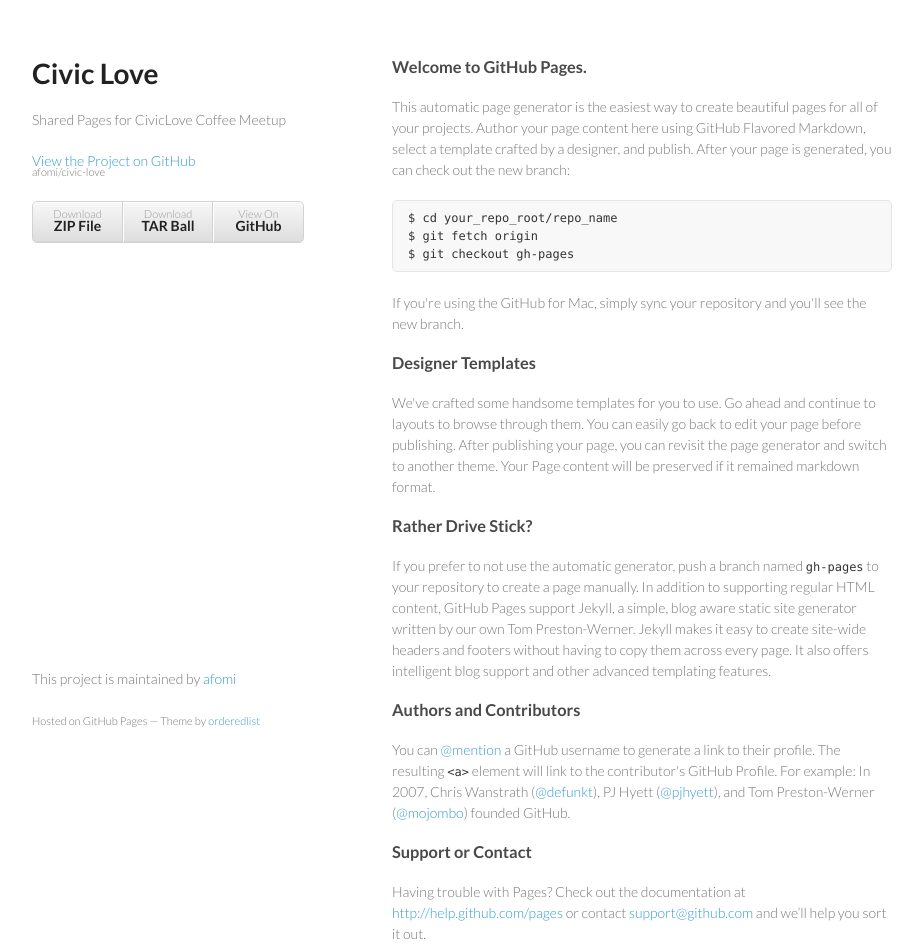
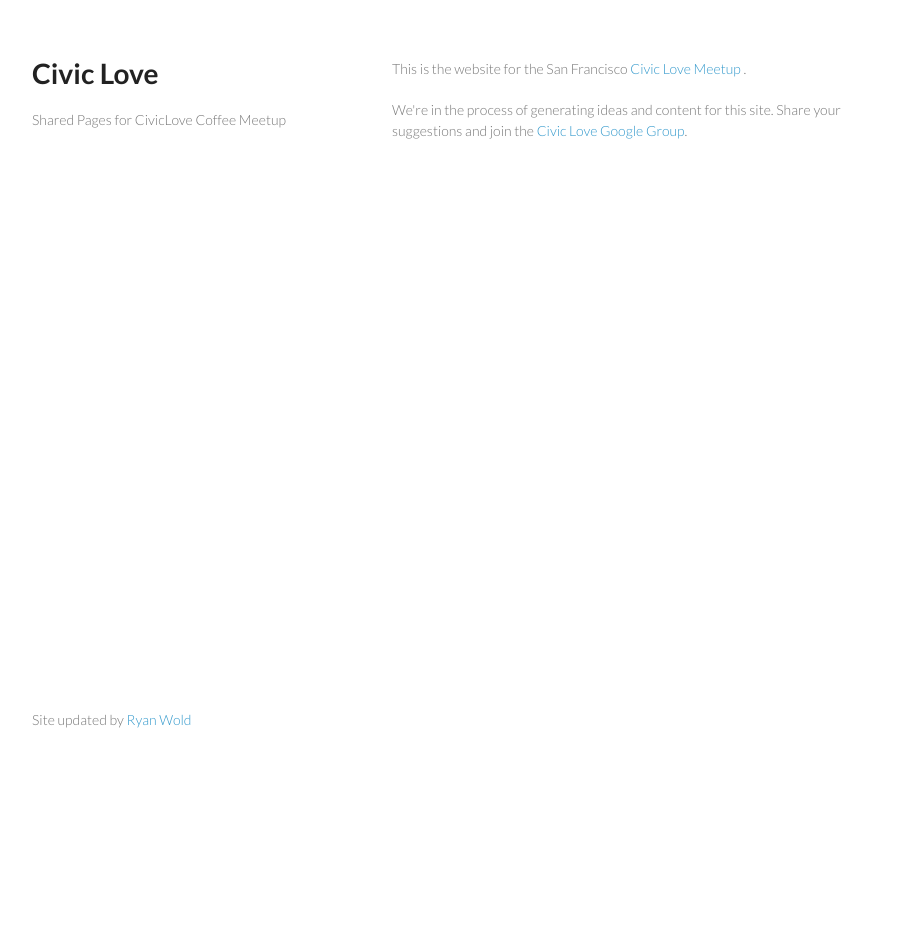
Before and after one commit to grepdisc/civic-love, a plain HTML site: page index.html in a window 1280 px wide. Shown: the whole page, without its empty margins (178-1101 px from the left). After the commit the page ends 800 px from the top, so only its background shows below. Drawn offline with Linux system fonts and the light colour scheme.

Commit message:
remove default text and add Meetup and Google Group links

```diff
--- a/index.html
+++ b/index.html
@@ -3,11 +3,12 @@
   <head>
     <meta charset="utf-8">
     <meta http-equiv="X-UA-Compatible" content="chrome=1">
-    <title>Civic Love by afomi</title>
+    <title>Civic Love Meetup (SF Bay Area)</title>
 
     <link rel="stylesheet" href="stylesheets/styles.css">
     <link rel="stylesheet" href="stylesheets/pygment_trac.css">
     <meta name="viewport" content="width=device-width, initial-scale=1, user-scalable=no">
+    <meta name="description" content="Website for the Civic Love Meetup (SF Bay Area)">
     <!--[if lt IE 9]>
     <script src="//html5shiv.googlecode.com/svn/trunk/html5.js"></script>
     <![endif]-->
@@ -15,54 +16,32 @@
   <body>
     <div class="wrapper">
       <header>
-        <h1>Civic Love</h1>
+        <h1>
+          Civic Love
+        </h1>
         <p>Shared Pages for CivicLove Coffee Meetup</p>
-
-        <p class="view"><a href="https://github.com/afomi/civic-love">View the Project on GitHub <small>afomi/civic-love</small></a></p>
+      </header>
+      <section>
+        <p>
+          This is the website for the San Francisco
+          <a href="http://www.meetup.com/Civic-Love-Shaping-a-Responsible-Future-for-the-Bay-Area/">
+        Civic Love Meetup
+          </a>.
+        </p>
 
 
-        <ul>
-          <li><a href="https://github.com/afomi/civic-love/zipball/master">Download <strong>ZIP File</strong></a></li>
-          <li><a href="https://github.com/afomi/civic-love/tarball/master">Download <strong>TAR Ball</strong></a></li>
-          <li><a href="https://github.com/afomi/civic-love">View On <strong>GitHub</strong></a></li>
-        </ul>
-      </header>
-      <section>
-        <h3>
-<a name="welcome-to-github-pages" class="anchor" href="#welcome-to-github-pages"><span class="octicon octicon-link"></span></a>Welcome to GitHub Pages.</h3>
-
-<p>This automatic page generator is the easiest way to create beautiful pages for all of your projects. Author your page content here using GitHub Flavored Markdown, select a template crafted by a designer, and publish. After your page is generated, you can check out the new branch:</p>
-
-<pre><code>$ cd your_repo_root/repo_name
-$ git fetch origin
-$ git checkout gh-pages
-</code></pre>
-
-<p>If you're using the GitHub for Mac, simply sync your repository and you'll see the new branch.</p>
-
-<h3>
-<a name="designer-templates" class="anchor" href="#designer-templates"><span class="octicon octicon-link"></span></a>Designer Templates</h3>
-
-<p>We've crafted some handsome templates for you to use. Go ahead and continue to layouts to browse through them. You can easily go back to edit your page before publishing. After publishing your page, you can revisit the page generator and switch to another theme. Your Page content will be preserved if it remained markdown format.</p>
-
-<h3>
-<a name="rather-drive-stick" class="anchor" href="#rather-drive-stick"><span class="octicon octicon-link"></span></a>Rather Drive Stick?</h3>
-
-<p>If you prefer to not use the automatic generator, push a branch named <code>gh-pages</code> to your repository to create a page manually. In addition to supporting regular HTML content, GitHub Pages support Jekyll, a simple, blog aware static site generator written by our own Tom Preston-Werner. Jekyll makes it easy to create site-wide headers and footers without having to copy them across every page. It also offers intelligent blog support and other advanced templating features.</p>
-
-<h3>
-<a name="authors-and-contributors" class="anchor" href="#authors-and-contributors"><span class="octicon octicon-link"></span></a>Authors and Contributors</h3>
-
-<p>You can <a href="https://github.com/blog/821" class="user-mention">@mention</a> a GitHub username to generate a link to their profile. The resulting <code>&lt;a&gt;</code> element will link to the contributor's GitHub Profile. For example: In 2007, Chris Wanstrath (<a href="https://github.com/defunkt" class="user-mention">@defunkt</a>), PJ Hyett (<a href="https://github.com/pjhyett" class="user-mention">@pjhyett</a>), and Tom Preston-Werner (<a href="https://github.com/mojombo" class="user-mention">@mojombo</a>) founded GitHub.</p>
-
-<h3>
-<a name="support-or-contact" class="anchor" href="#support-or-contact"><span class="octicon octicon-link"></span></a>Support or Contact</h3>
-
-<p>Having trouble with Pages? Check out the documentation at <a href="http://help.github.com/pages">http://help.github.com/pages</a> or contact <a href="mailto:support@github.com">support@github.com</a> and we’ll help you sort it out.</p>
+        <p>
+          We're in the process of generating ideas and content for this site.
+          Share your suggestions and join the
+          <a href="https://groups.google.com/forum/#!forum/civic-love">
+            Civic Love Google Group</a>.
+        </p>
       </section>
       <footer>
-        <p>This project is maintained by <a href="https://github.com/afomi">afomi</a></p>
-        <p><small>Hosted on GitHub Pages &mdash; Theme by <a href="https://github.com/orderedlist">orderedlist</a></small></p>
+        <p>
+          Site updated by
+          <a href="https://twitter.com/randw">Ryan Wold</a>
+        </p>
       </footer>
     </div>
     <script src="javascripts/scale.fix.js"></script>
```
